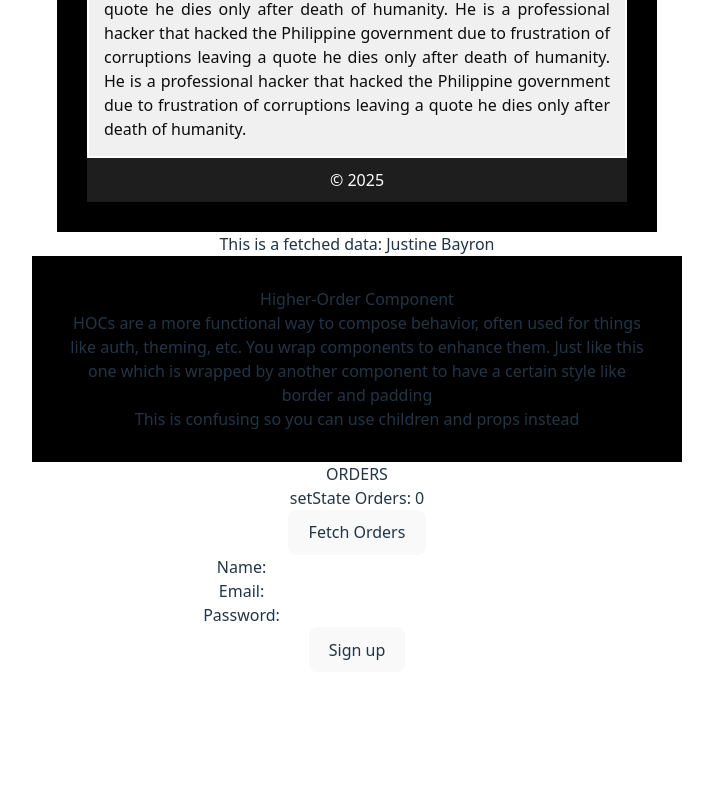
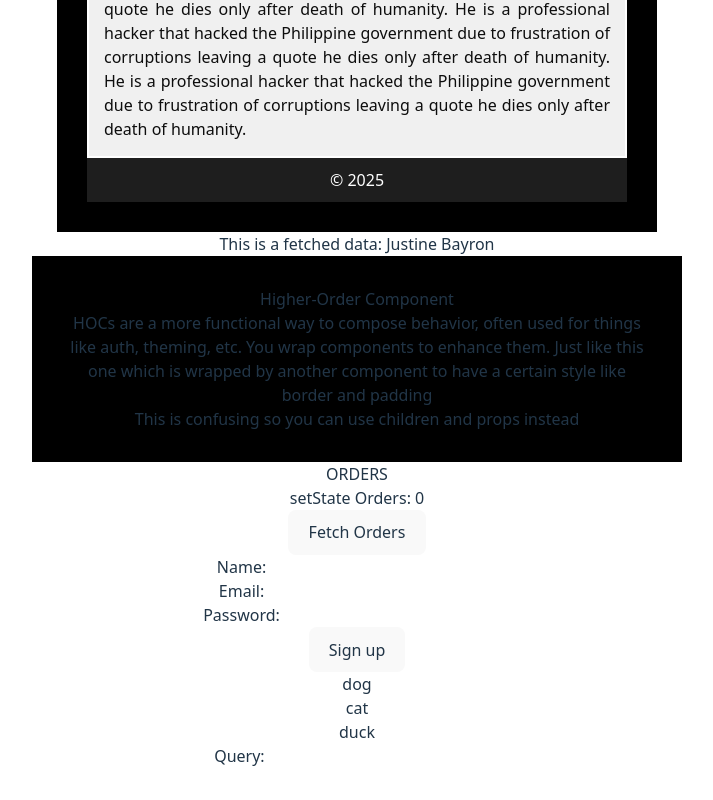
Before and after one commit to LordByron00/Web_Dev, a React (Vite) app in the folder React/learningReact/: page / in a window 1280 px wide. Shown: the part 2808-3608 px from the top of the page, without its empty margins (283-996 px from the left). Before the commit the page ends 3512 px from the top, so only its background shows below. Built offline with nearby package versions, Linux system fonts and the light colour scheme.

Commit message:
usememo usage

```diff
--- a/React/learningReact/src/App.jsx
+++ b/React/learningReact/src/App.jsx
@@ -3,7 +3,7 @@ import './App.css'
 import { AlertButton, Card, SignupForm, MyButton, Profile, LoginForm,
   CountButton, ProfileForm, PreventForm, LiveInput, TodoApp, Timer, InlineBox,
   Button, CardWithChildren, Page, Datafetcher, BoxBorder, BoxContent, UseRefTimer,
-  UserContext, UserProfile }  from './components';
+  UserContext, UserProfile, FilteredList }  from './components';
 
 function App() {
   const [count, setCount] = useState(0)
@@ -78,6 +78,7 @@ function App() {
             <UserProfile />
         </UserContext.Provider>
       }
+      <FilteredList items={['dog', 'cat', 'duck']}></FilteredList>
     </div>
     </>
   )
--- a/React/learningReact/src/components/Learn/index.jsx
+++ b/React/learningReact/src/components/Learn/index.jsx
@@ -13,3 +13,4 @@ export { default as PreventForm } from './PreventForm';
 export { default as Profile } from './profile';
 export { default as TodoApp } from './simpleTodoApp';
 export { default as Timer } from './timer';
+export { default as FilteredList } from './useMemo/FilteredList';
--- a/React/learningReact/src/components/Learn/useMemo/filteredList.jsx
+++ b/React/learningReact/src/components/Learn/useMemo/filteredList.jsx
@@ -1,6 +1,6 @@
 import { useMemo, useState } from "react";
 
-const filteredList = ({ items }) => {
+const FilteredList = ({ items }) => {
     const [query, setQuery] = useState("");
 
     const filteredItems = useMemo(() => {
@@ -9,12 +9,13 @@ const filteredList = ({ items }) => {
 
     return(
         <>
-            <input type="text" name="" id="" value={query} onChange={e => setQuery(e.target.value)}/>
             <ul>
                 {filteredItems.map(i => <li key={i}>{i}</li>)}
             </ul>
+            <label htmlFor="query">Query: </label>
+            <input type="text" name="query" id="query" value={query} onChange={e => setQuery(e.target.value)}/>
         </>
     );
 }
 
-export default filteredList;
+export default FilteredList;
```
